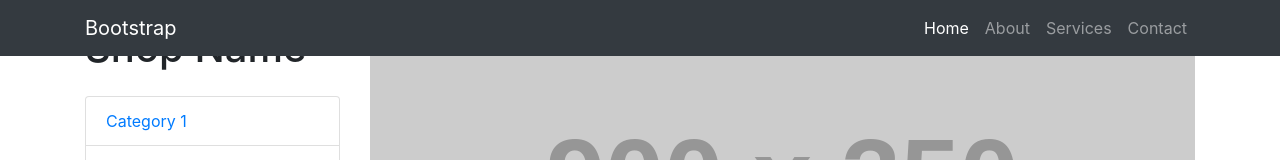
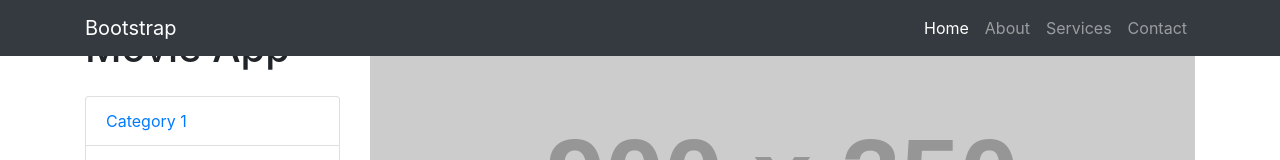
Before and after one commit to jyk524/Movies, a Next.js app: page / in a window 1280 px wide. Shown: the top 160 px of the page. Built offline with nearby package versions, Linux system fonts and the light colour scheme.

Commit message:
Title Sidemenu: Movie App

```diff
--- a/components/sideMenu.js
+++ b/components/sideMenu.js
@@ -1,7 +1,7 @@
 const SideMenu = () => {
   return (
     <div>
-      <h1 className="my-4">Shop Name</h1>
+      <h1 className="my-4">Movie App</h1>
       <div className="list-group">
         <a href="#" className="list-group-item">
           Category 1
```
